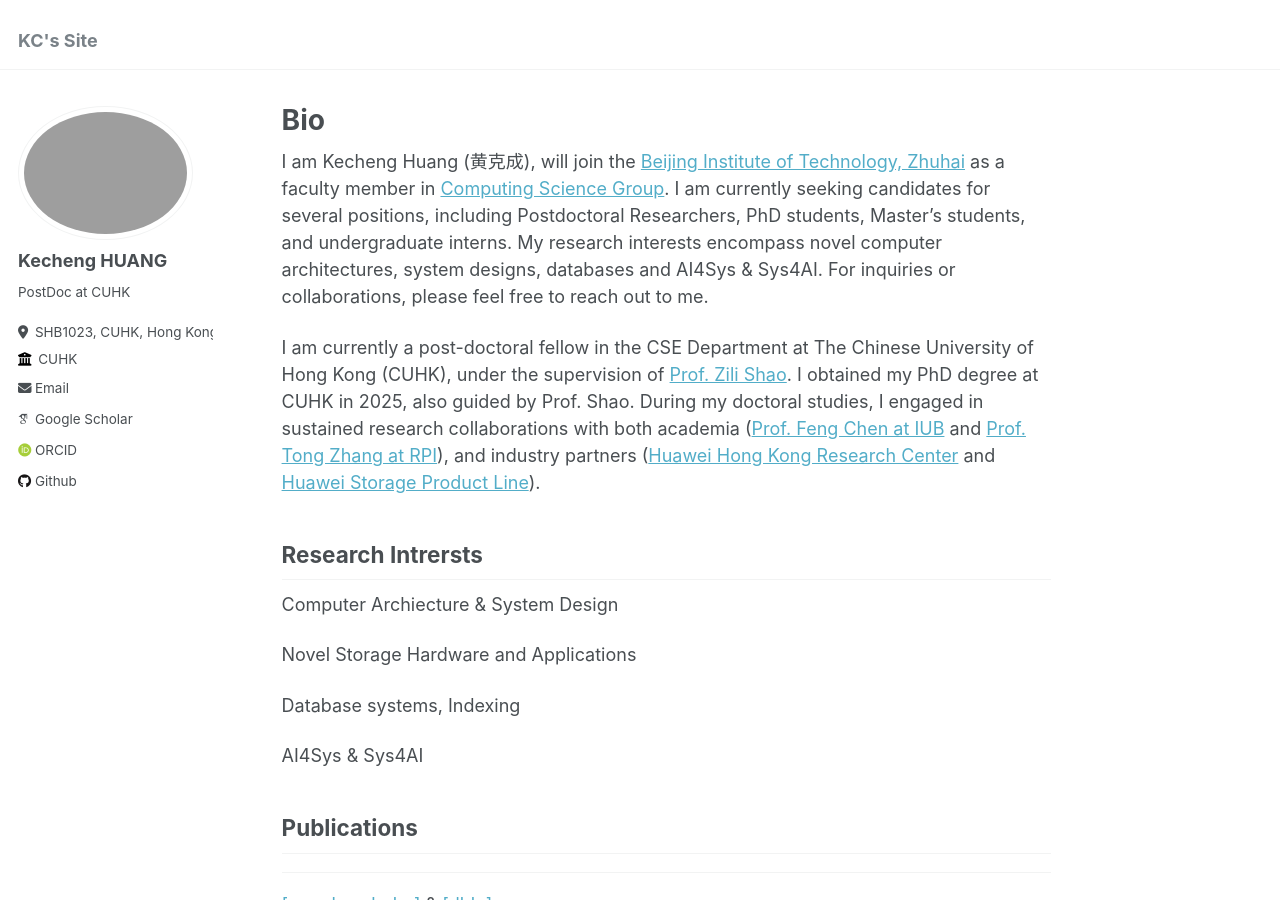
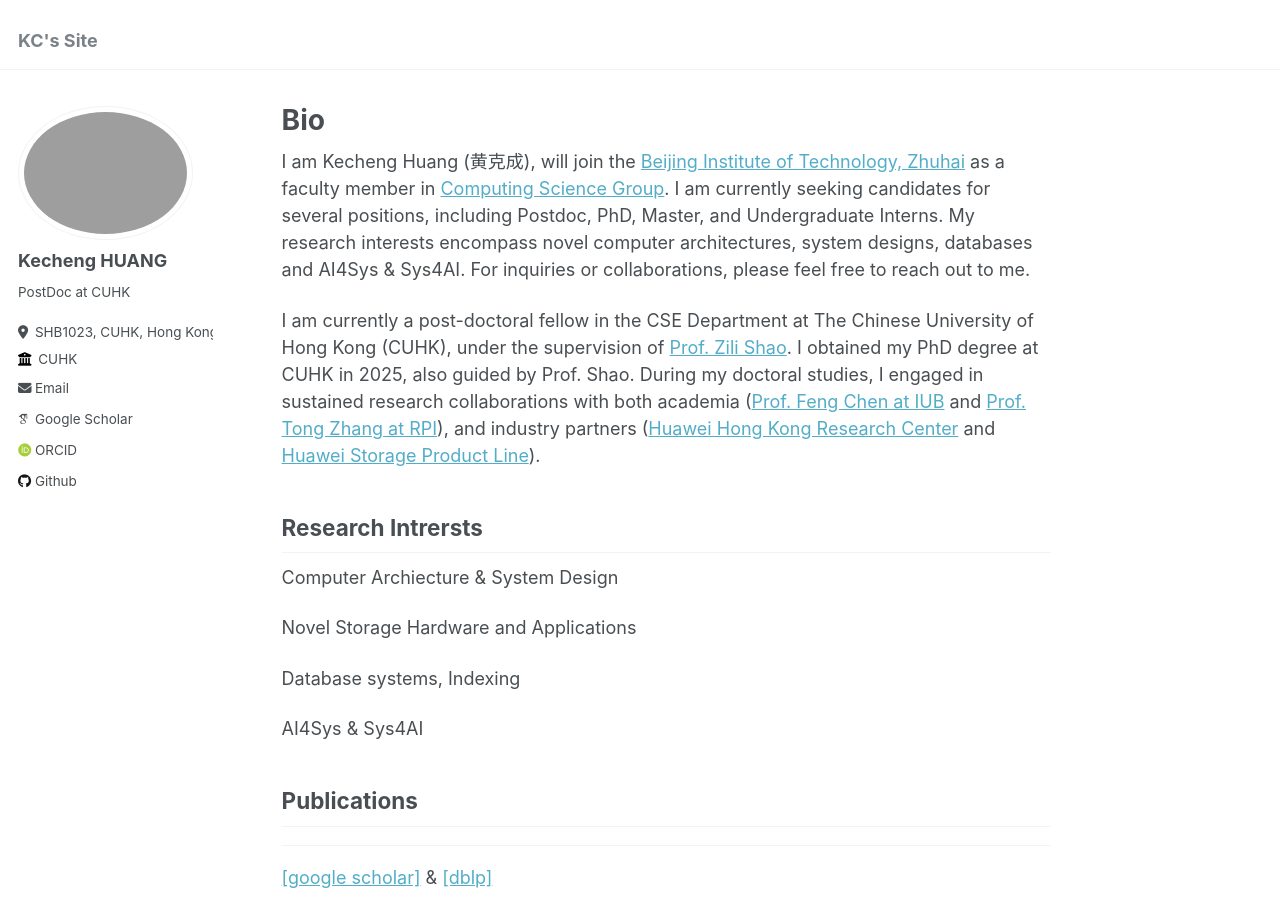
Before and after one commit to ericaloha/ericaloha.github.io, a Jekyll site: the page built from _pages/about.md, in a window 1280 px wide and 900 px high. Built offline with Jekyll 4.4.1, drawn with Linux system fonts in a browser that asks for light colours; some web fonts are replaced.

Commit message:
Update about.md

```diff
--- a/_pages/about.md
+++ b/_pages/about.md
@@ -5,7 +5,7 @@ author_profile: true
 
 ---
 
-I am Kecheng Huang (黄克成), will join the [Beijing Institute of Technology, Zhuhai](https://zh.bit.edu.cn/) as a faculty member in [Computing Science Group](https://ai.bitzh.edu.cn/cs/). I am currently seeking candidates for several positions, including Postdoctoral Researchers, PhD students, Master's students, and undergraduate interns. My research interests encompass novel computer architectures, system designs, databases and AI4Sys & Sys4AI. For inquiries or collaborations, please feel free to reach out to me.
+I am Kecheng Huang (黄克成), will join the [Beijing Institute of Technology, Zhuhai](https://zh.bit.edu.cn/) as a faculty member in [Computing Science Group](https://ai.bitzh.edu.cn/cs/). I am currently seeking candidates for several positions, including Postdoc, PhD, Master, and Undergraduate Interns. My research interests encompass novel computer architectures, system designs, databases and AI4Sys & Sys4AI. For inquiries or collaborations, please feel free to reach out to me.
 
 I am currently a post-doctoral fellow in the CSE Department at The Chinese University of Hong Kong (CUHK), under the supervision of [Prof. Zili Shao]((http://www.cse.cuhk.edu.hk/~shao/)). I obtained my PhD degree at CUHK in 2025, also guided by Prof. Shao. During my doctoral studies, I engaged in sustained research collaborations with both academia ([Prof. Feng Chen at IUB](https://homes.luddy.indiana.edu/fchen25/) and [Prof. Tong Zhang at RPI](https://sites.ecse.rpi.edu/~tzhang/)), and industry partners ([Huawei Hong Kong Research Center](https://career.huawei.com/reccampportal/hk/portal/huaweilife.html) and [Huawei Storage Product Line](https://e.huawei.com/cn/products/storage)).
 
```
